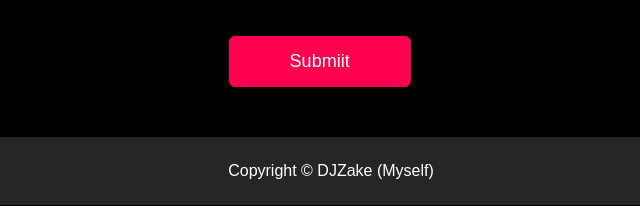
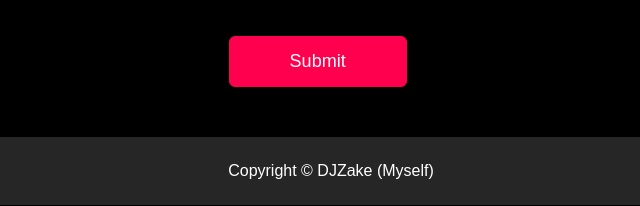
Before and after one commit to DJZake/DJZake.github.io, a plain HTML site: page index.html in a window 1280 px wide. Shown: the part 2687-2893 px from the top of the page, 309-949 px from the left. Drawn offline with nearby package versions, Linux system fonts and the light colour scheme; animation ran at ten frames a second.

Commit message:
Update index.html

```diff
--- a/index.html
+++ b/index.html
@@ -195,7 +195,7 @@
                         <input type="email" name="Email" placeholder="Your Email" required>
                         <input type="text" name="Subject" placeholder="Your Subject" >
                         <textarea name="Message" rows="6" placeholder="Your message"></textarea>
-                        <button type="submit" class="btn btn2" value="sent">Submiit</button>
+                        <button type="submit" class="btn btn2" value="sent">Submit</button>
                     </form>
                     <span id="message"></span>
                 </div>
```
